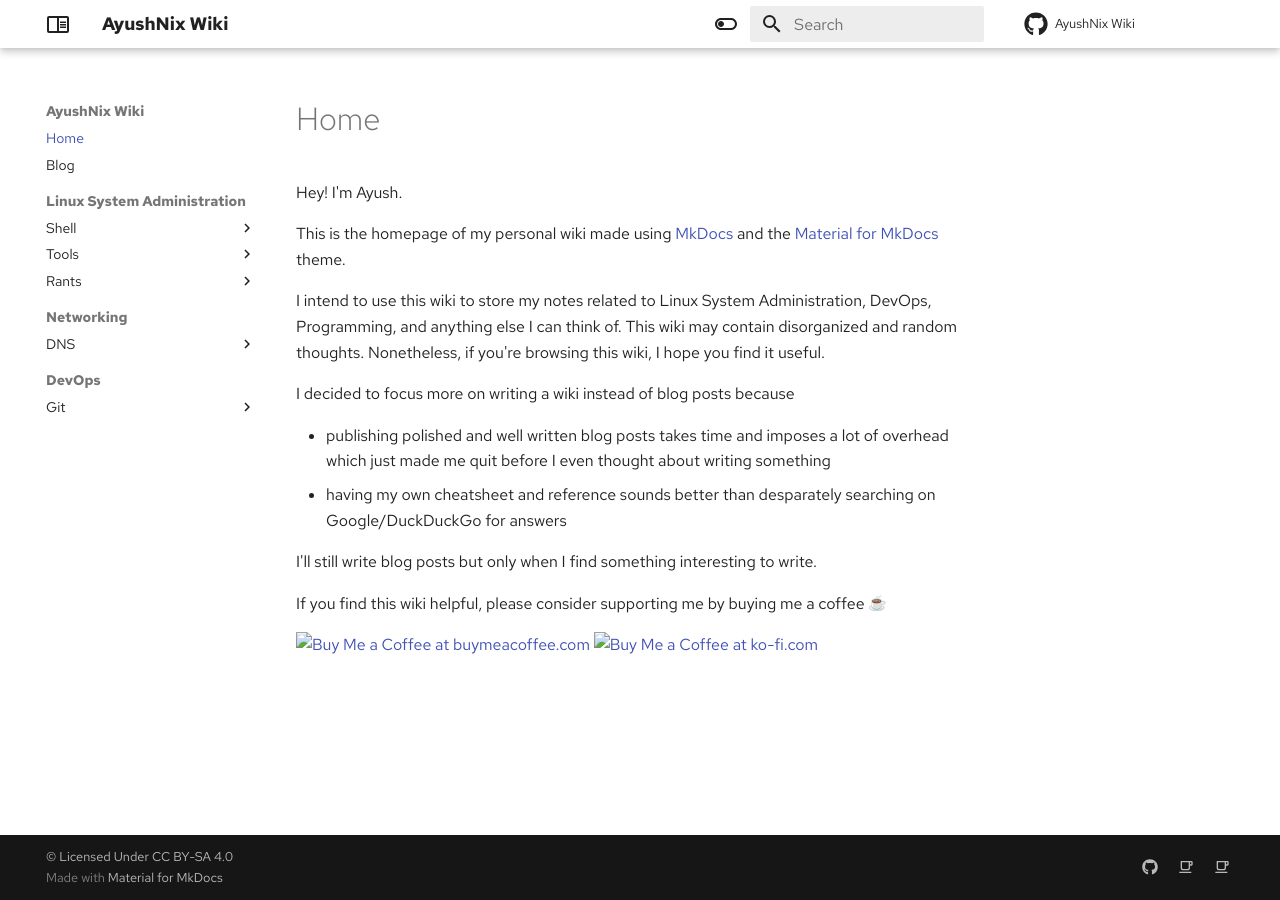
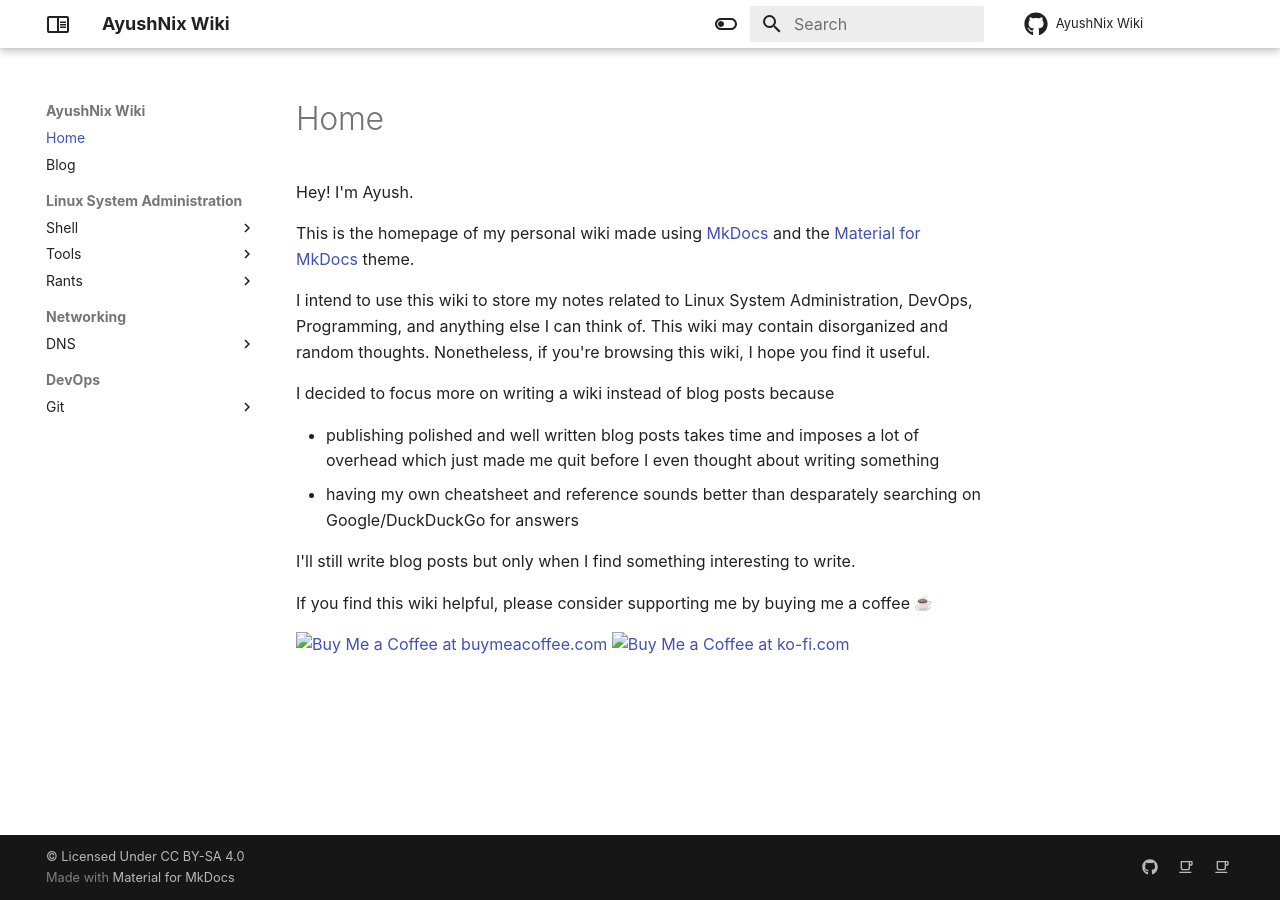
Before and after one commit to ayushnix/wiki, an MkDocs documentation site: the page built from docs/index.md, in a window 1280 px wide. Built offline with MkDocs 1.6.1 and Material for MkDocs 9.7.7, drawn with Linux system fonts in a browser that asks for light colours; emoji names are drawn with the system emoji font; some web fonts are replaced; comment, search, counter and statistics services are not loaded.

Commit message:
disabled loading fonts from Google
After reading some blog posts, blocking 3rd party resources in my uBlock
Origin config, checking Lighthouse scores, and realizing that I've been
using system fonts of my own choice in Firefox for as long as I can
remember, I decided to no longer use Google Fonts on my wiki.

I still think it's better to have "superior" fonts on my website so I'll
try to customize the `font-family` property in the future but without
loading any custom offline fonts.

```diff
--- a/mkdocs.yml
+++ b/mkdocs.yml
@@ -31,9 +31,7 @@ nav:
 
 theme:
   name: material
-  font:
-    text: Red Hat Text
-    code: DM Mono
+  font: false
   icon:
     logo: material/book-open-outline
     repo: fontawesome/brands/github
```
